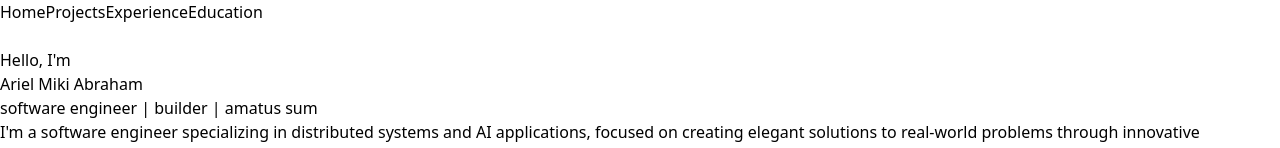
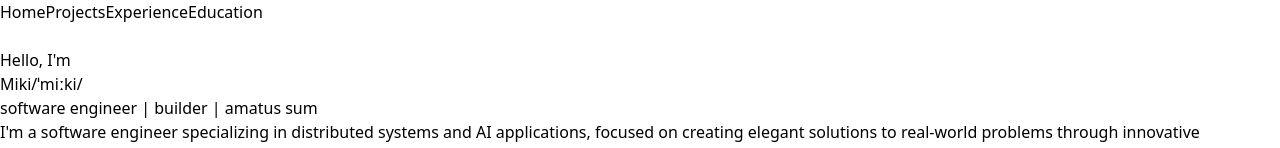
Before and after one commit to arielmiki/apollo, a React (Vite) app: page / in a window 1280 px wide. Shown: the top 148 px of the page. Built offline with nearby package versions, Linux system fonts and the light colour scheme.

Commit message:
Change homepage

```diff
--- a/src/pages/Home.tsx
+++ b/src/pages/Home.tsx
@@ -8,8 +8,13 @@ export const Home = () => {
         <div className="flex flex-col">
           <p className="text-amber-700 mb-2">Hello, I'm</p>
 
-          <h1 className="text-4xl md:text-5xl font-bold text-gray-900 tracking-tight mb-1">
-            Ariel Miki Abraham
+          <h1 className="flex items-baseline gap-3 mb-1">
+            <span className="text-4xl md:text-6xl font-bold text-gray-900 tracking-tight">
+              Miki
+            </span>
+            <span className="text-xl md:text-2xl font-light text-gray-400 tracking-wide">
+              /ˈmiːki/
+            </span>
           </h1>
 
           <p className="text-base text-gray-600 italic mb-4">
```
